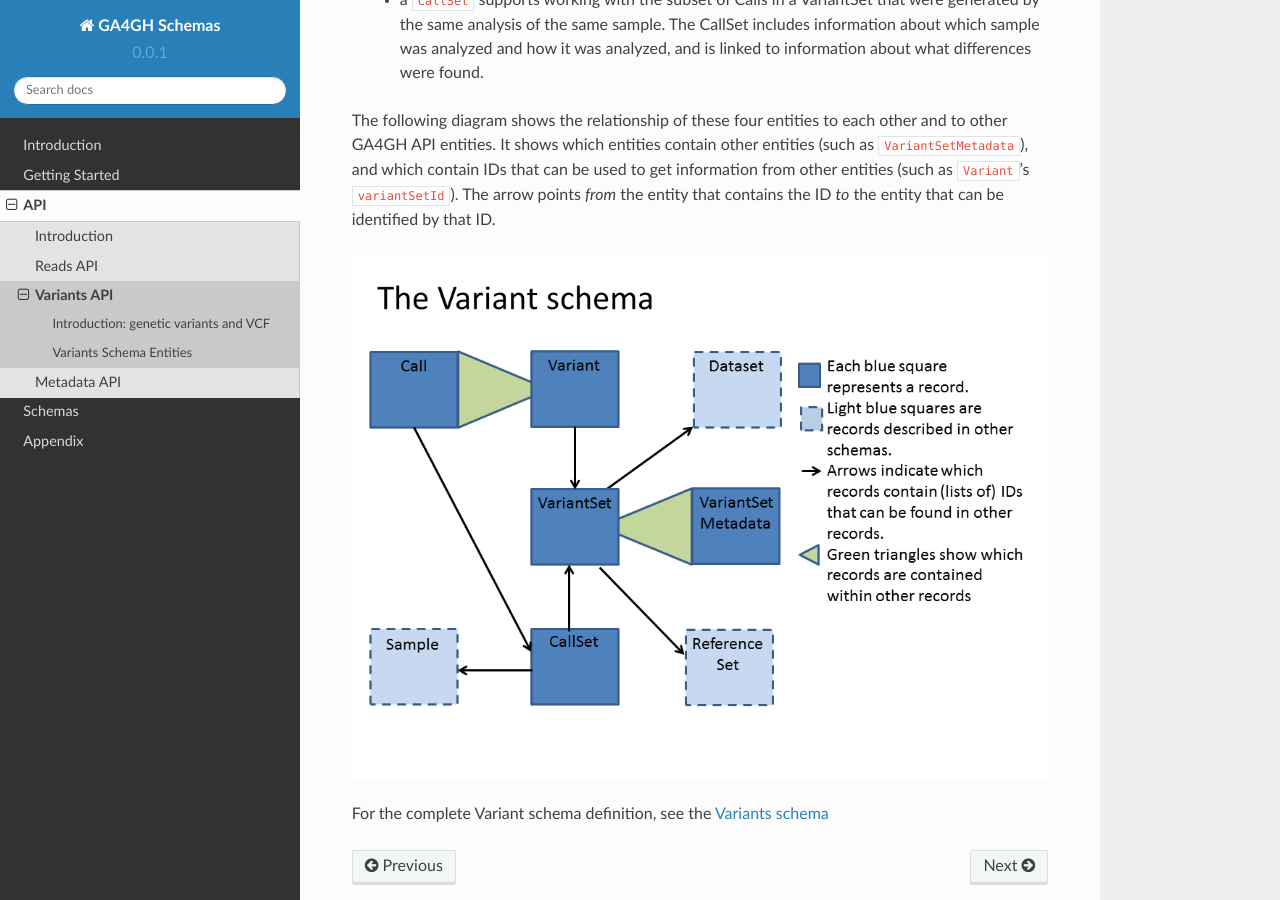
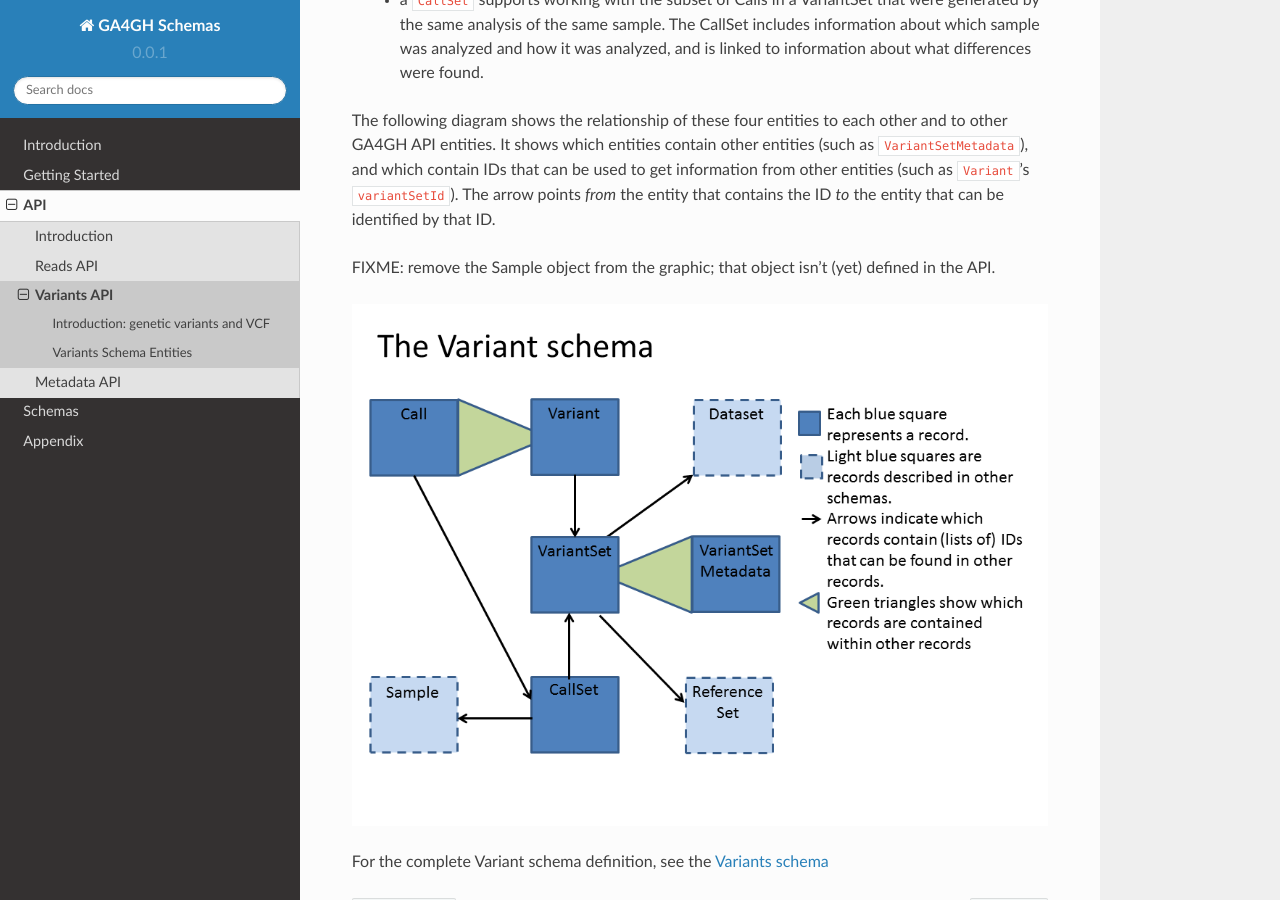
Before and after one commit to ga4gh/ga4gh-schemas, a Sphinx documentation site: the page built from doc/source/api/variants.rst, in a window 1280 px wide and 900 px high, scrolled down 2725 px. Built offline with Sphinx 7.4.7 and the Read the Docs theme 2.0.0, drawn with Linux system fonts in a browser that asks for light colours; pages that are not in the unit, such as notebooks, are missing from menus; cross-references to code outside the pages are shown as plain code.

Commit message:
Update variants.rst
added FIXME to edit variant_schema.png

```diff
--- a/doc/source/api/variants.rst
+++ b/doc/source/api/variants.rst
@@ -67,6 +67,8 @@ The other entities can be thought of as collections of Calls that have something
 
 The following diagram shows the relationship of these four entities to each other and to other GA4GH API entities. It shows which entities contain other entities (such as :avro:record:`VariantSetMetadata`), and which contain IDs that can be used to get information from other entities (such as :avro:record:`Variant`'s ``variantSetId``). The arrow points *from* the entity that contains the ID *to* the entity that can be identified by that ID.
 
+FIXME: remove the Sample object from the graphic; that object isn't (yet) defined in the API.
+
 .. image:: /_static/variant_schema.png
 
 For the complete Variant schema definition, see the `Variants schema <schemas/variants.html>`_
```
